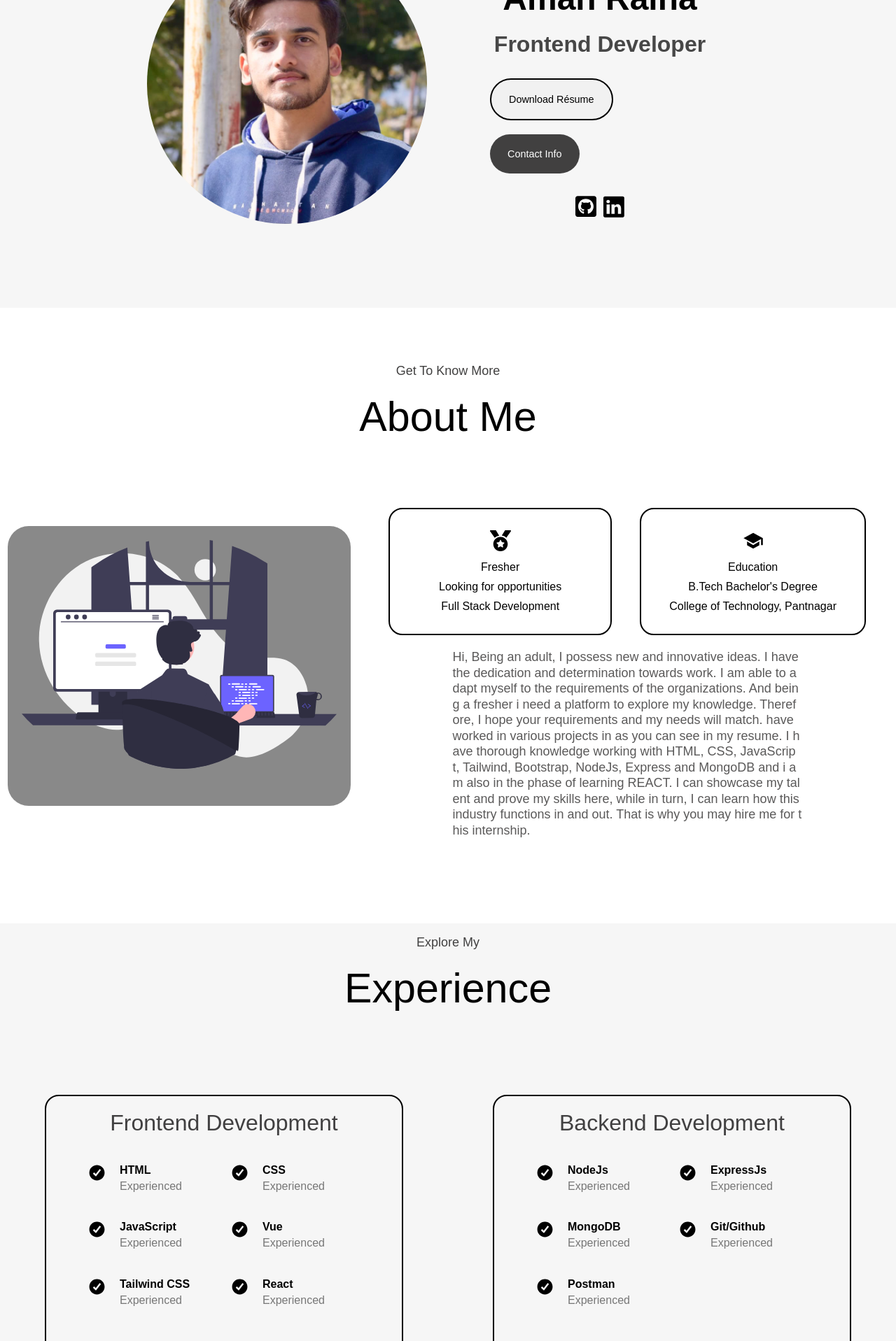
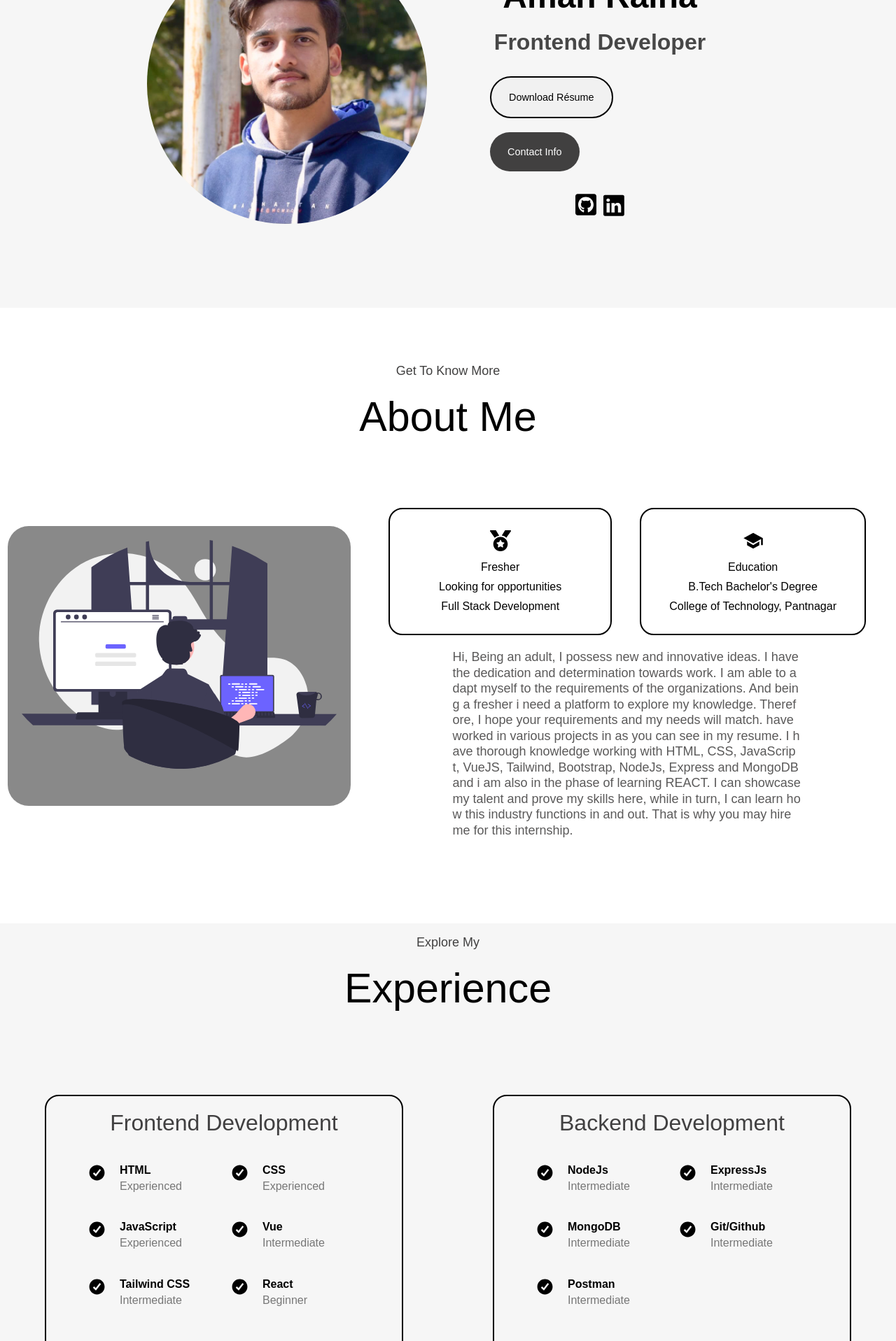
Before and after one commit to amanraina1/vue-portfolio-website, a Vue app: page / in a window 1280 px wide. Shown: the part 360-2277 px from the top of the page at 70% size. Built offline with nearby package versions, Linux system fonts and the light colour scheme.

Commit message:
added links

```diff
--- a/src/App.vue
+++ b/src/App.vue
@@ -33,4 +33,15 @@ export default {
   font-family: sans-serif;
   /* background-color: rgb(241, 241, 241); */
 }
+::-webkit-scrollbar {
+  width: 10px;
+}
+::-webkit-scrollbar-track {
+  background-color: #ffffff65;
+  /* border-radius: 10px; */
+}
+::-webkit-scrollbar-thumb {
+  background-color: cornflowerblue;
+  /* border-radius: 10px; */
+}
 </style>
--- a/src/components/About.vue
+++ b/src/components/About.vue
@@ -36,9 +36,9 @@
           platform to explore my knowledge. Therefore, I hope your requirements
           and my needs will match. have worked in various projects in as you can
           see in my resume. I have thorough knowledge working with HTML, CSS,
-          JavaScript, Tailwind, Bootstrap, NodeJs, Express and MongoDB and i am
-          also in the phase of learning REACT. I can showcase my talent and
-          prove my skills here, while in turn, I can learn how this industry
+          JavaScript, VueJS, Tailwind, Bootstrap, NodeJs, Express and MongoDB
+          and i am also in the phase of learning REACT. I can showcase my talent
+          and prove my skills here, while in turn, I can learn how this industry
           functions in and out. That is why you may hire me for this internship.
         </span>
       </div>
--- a/src/components/Experience.vue
+++ b/src/components/Experience.vue
@@ -34,21 +34,21 @@
               <img src="../Images/check.svg" />
               <div class="box">
                 <span class="dark-text">Vue</span>
-                <span class="light-text">Experienced</span>
+                <span class="light-text">Intermediate</span>
               </div>
             </div>
             <div class="skills">
               <img src="../Images/check.svg" />
               <div class="box">
                 <span class="dark-text">Tailwind CSS</span>
-                <span class="light-text">Experienced</span>
+                <span class="light-text">Intermediate</span>
               </div>
             </div>
             <div class="skills">
               <img src="../Images/check.svg" />
               <div class="box">
                 <span class="dark-text">React</span>
-                <span class="light-text">Experienced</span>
+                <span class="light-text">Beginner</span>
               </div>
             </div>
           </div>
@@ -62,35 +62,35 @@
               <img src="../Images/check.svg" />
               <div class="box">
                 <span class="dark-text">NodeJs</span>
-                <span class="light-text">Experienced</span>
+                <span class="light-text">Intermediate</span>
               </div>
             </div>
             <div class="skills">
               <img src="../Images/check.svg" />
               <div class="box">
                 <span class="dark-text">ExpressJs</span>
-                <span class="light-text">Experienced</span>
+                <span class="light-text">Intermediate</span>
               </div>
             </div>
             <div class="skills">
               <img src="../Images/check.svg" />
               <div class="box">
                 <span class="dark-text">MongoDB</span>
-                <span class="light-text">Experienced</span>
+                <span class="light-text">Intermediate</span>
               </div>
             </div>
             <div class="skills">
               <img src="../Images/check.svg" />
               <div class="box">
                 <span class="dark-text">Git/Github</span>
-                <span class="light-text">Experienced</span>
+                <span class="light-text">Intermediate</span>
               </div>
             </div>
             <div class="skills">
               <img src="../Images/check.svg" />
               <div class="box">
                 <span class="dark-text">Postman</span>
-                <span class="light-text">Experienced</span>
+                <span class="light-text">Intermediate</span>
               </div>
             </div>
           </div>
--- a/src/components/Footer.vue
+++ b/src/components/Footer.vue
@@ -8,11 +8,15 @@
       <div class="links">
         <span class="mail">
           <img src="../Images/mail.svg" />
-          <span>amanraina9086@gmail.com</span>
+          <a href="mailto:amanraina9086@gmail.com" target="_blank"
+            >amanraina9086@gmail.com</a
+          >
         </span>
         <span class="mail">
           <img src="../Images/mail.svg" />
-          <span>LinkedIn</span>
+          <a href="https://www.linkedin.com/in/amanraina22/" target="_blank"
+            >LinkedIn</a
+          >
         </span>
       </div>
     </div>
@@ -44,6 +48,7 @@ export default {
   flex-direction: column;
   justify-content: space-between;
   align-items: center;
+  border-top: 2px solid skyblue;
 }
 .top {
   /* background-color: red; */
@@ -95,6 +100,13 @@ export default {
   cursor: pointer;
   color: aliceblue;
 }
+.top .links .mail a {
+  text-decoration: none;
+  color: #f6f6f6;
+}
+.top .links .mail a:hover {
+  text-decoration: underline;
+}
 .top .links .mail img {
   width: 30px;
   filter: invert(1);
--- a/src/components/Header.vue
+++ b/src/components/Header.vue
@@ -10,26 +10,39 @@
       <span class="nav-brand">Aman Raina</span>
       <span class="occ">Frontend Developer</span>
       <span>
+        <a
+          target="_blank"
+          href="https://drive.google.com/file/d/1bTrrqla_A6CpxDmE2ih3O4AeE6nurVLR/view?usp=sharing"
+        >
           <button>Download Résume</button>
+        </a>
+        <a href="#" target="_blank">
           <button class="contact-button">Contact Info</button>
+        </a>
       </span>
       <span class="logo">
+        <a href="https://github.com/amanraina1" target="_blank">
           <img title="Github" src="../Images/github.svg" alt="github_logo" />
+        </a>
+        <a href="https://www.linkedin.com/in/amanraina22/" target="_blank">
           <img
             title="LinkedIn"
             class="link_logo"
             src="../Images/linkedin.svg"
             alt="linkedin_logo"
           />
+        </a>
       </span>
     </div>
   </section>
 </template>
+
 <script>
 export default {
   name: "Header",
 };
 </script>
+
 <style>
 .hero {
   display: flex;
@@ -38,12 +51,14 @@ export default {
   /* margin-top: 100px; */
   background-color: #f6f6f6;
 }
+
 .hero .hero-img-container {
   display: flex;
   padding-right: 30px;
   justify-content: end;
   width: 50%;
 }
+
 .hero .hero-img-container .hero-img {
   width: 400px;
   height: 400px;
@@ -52,14 +67,17 @@ export default {
   overflow: hidden;
   /* box-shadow: 10px 10px 15px rgb(11, 135, 212); */
 }
+
 .hero .hero-img-container .hero-img img {
   max-width: 300px;
   transform: translateY(25%);
   scale: 2;
 }
+
 .hero .hero-img-container .hero-img img:hover {
   cursor: pointer;
 }
+
 .info {
   /* background-color: orange; */
   width: 30%;
@@ -71,28 +89,34 @@ export default {
   padding-top: 40px;
   padding-bottom: 40px;
 }
+
 .info .occ {
   font-size: 2rem;
 }
+
 .info .nav-brand {
   font-size: 3rem;
   color: black;
 }
+
 .info span {
   font-size: larger;
   font-weight: 700;
   color: rgb(71, 71, 71);
 }
+
 .info span .contact-button {
   border: none;
   background-color: rgb(65, 64, 64);
   color: #fff;
 }
+
 .info span .contact-button:hover {
   background-color: rgb(241, 241, 241);
   color: rgb(65, 64, 64);
   border: 2px solid black;
 }
+
 .info span button {
   border: 2px solid black;
   background-color: rgb(241, 241, 241);
@@ -102,19 +126,23 @@ export default {
   font-size: 0.9rem;
   cursor: pointer;
 }
+
 .info span button:hover {
   background-color: rgb(65, 64, 64);
   color: #fff;
 }
+
 .hero .info .logo img {
   width: 30px;
 }
+
 .info .logo {
   display: flex;
   align-items: center;
   gap: 10px;
   cursor: pointer;
 }
+
 .info .logo .link_logo {
   scale: 1.14;
 }
--- a/src/components/Nav.vue
+++ b/src/components/Nav.vue
@@ -44,7 +44,7 @@ export default {
   cursor: pointer;
   text-decoration: underline;
   transform: scale(1.1);
-  transition: all 0.8s ease;
+  transition: all 0.4s ease;
   color: #f6f6f6;
 }
 </style>
```
Lines whose indentation alone changed are shown as unchanged.
